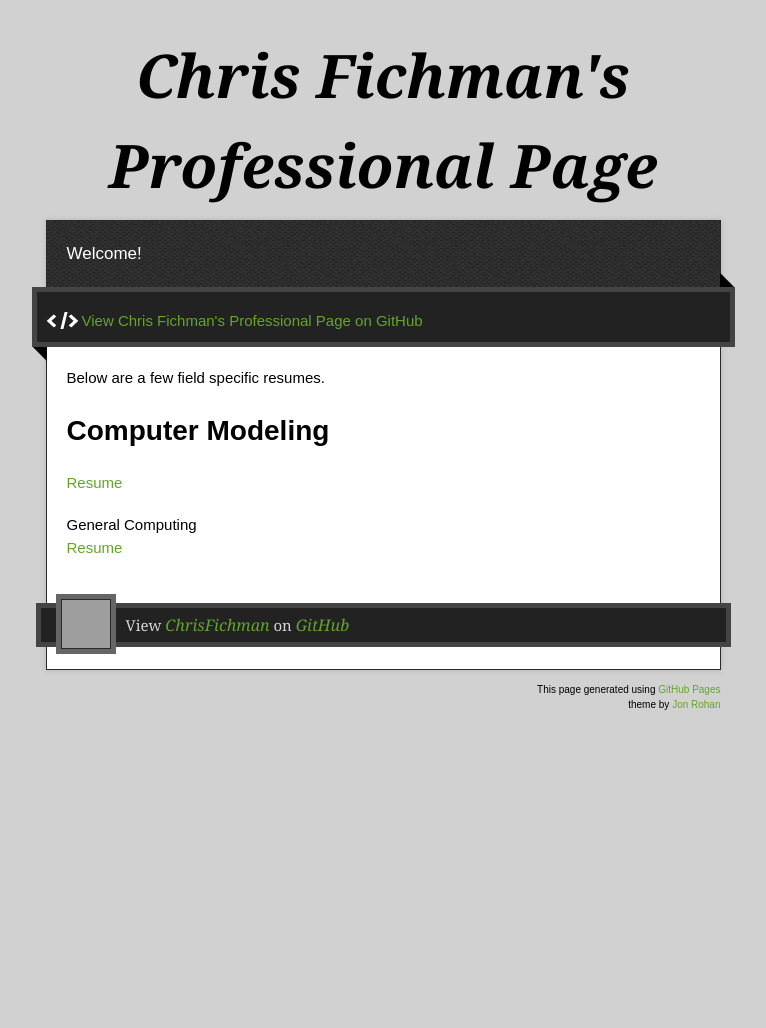
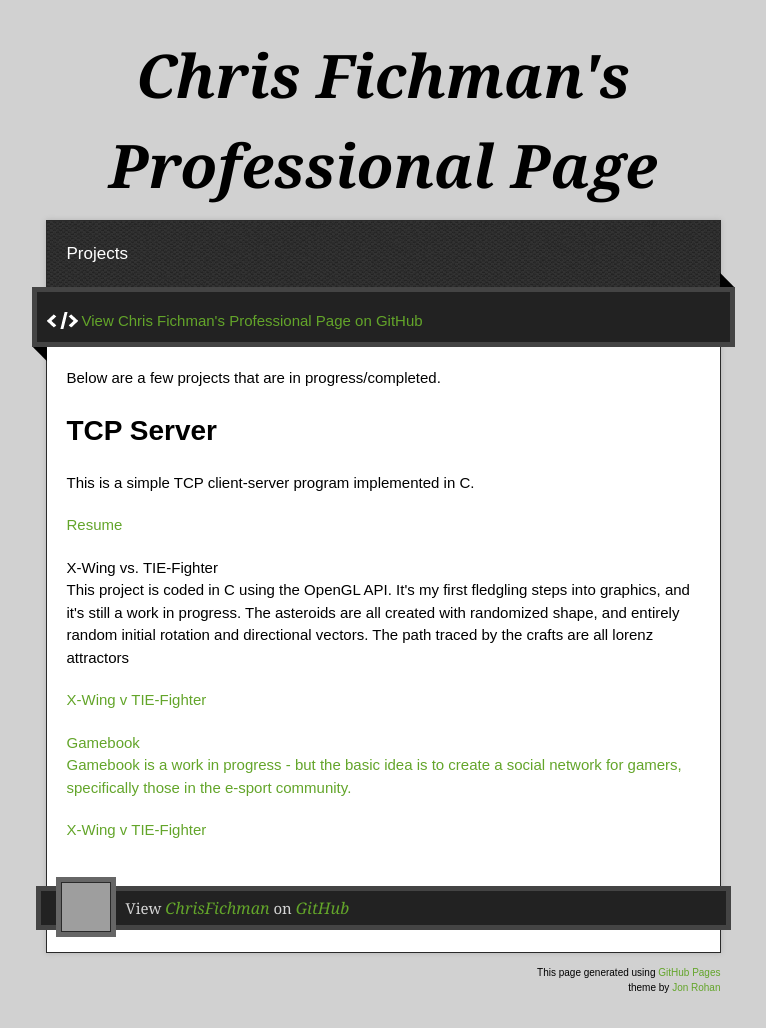
Before and after one commit to ChrisFichman/ChrisFichman.github.io, a plain HTML site: page projects.html in a window 1280 px wide. Shown: the whole page, without its empty margins (257-1023 px from the left). Before the commit the page ends 802 px from the top, so only its background shows below. Drawn offline with nearby package versions, Linux system fonts and the light colour scheme; files that its build step writes are made by us from their sources; grey boxes are pictures that could not be loaded; files whose address does not match are found by name.

Commit message:
Pages up

```diff
--- a/resume/resume.html
+++ b/projects.html
@@ -12,7 +12,7 @@
   <script type="text/javascript" src="javascripts/script.js"></script>
 
   <title>Chris Fichman's Professional Page</title>
-  <meta name="description" content="Resume">
+  <meta name="description" content="Projects">
 
   <meta name="viewport" content="width=device-width,initial-scale=1">
 
@@ -25,7 +25,7 @@
       <h1 class="title">Chris Fichman's Professional Page</h1>
     </header>
     <div id="container">
-      <p class="tagline">Welcome!</p>
+      <p class="tagline">Projects</p>
       <div id="main" role="main">
         <div class="download-bar">
         <div class="inner">
@@ -34,15 +34,19 @@
         <span class="blc"></span><span class="trc"></span>
         </div>
         <article class="markdown-body">
-          <p>Below are a few field specific resumes.</p>
+          <p>Below are a few projects that are in progress/completed.</p>
 <h1>
-<a name="computer-modeling" class="anchor" href="#computer-modeling"><span class="octicon octicon-link"></span></a>Computer Modeling</h1>
-
+<a name="tcp-server" class="anchor" href="#tcp-server"><span class="octicon octicon-link"></span></a>TCP Server</h1>
+	<p>This is a simple TCP client-server program implemented in C.</p>
 <p><a href="https://drive.google.com/file/d/0B8Nvzciayw53b1pNSll0X3ZRc00/edit?usp=sharing">Resume</a></p>
 
-<a name="general-computing" class="anchor" href="#general-computing"><span class="octicon octicon-link"></span></a>General Computing</h1>
+<a name="xwing-vs-tie" class="anchor" href="#xwing-vs-tie"><span class="octicon octicon-link"></span></a>X-Wing vs. TIE-Fighter</h1>
+    <p>This project is coded in C using the OpenGL API. It's my first fledgling steps into graphics, and it's still a work in progress. The asteroids are all created with randomized shape, and entirely random initial rotation and directional vectors. The path traced by the crafts are all lorenz attractors</p>
+<p><a href="https://drive.google.com/file/d/0B8Nvzciayw53b1pNSll0X3ZRc00/edit?usp=sharing">X-Wing v TIE-Fighter</a></p>
 
-<p><a href="https://drive.google.com/file/d/0B8Nvzciayw53b1pNSll0X3ZRc00/edit?usp=sharing">Resume</a></p>
+<a name="gamebook" class="anchor" href="#gamebook"><span class="gamebook"></span>Gamebook</h1>
+	<p>Gamebook is a work in progress - but the basic idea is to create a social network for gamers, specifically those in the e-sport community.</p>
+<p><a href="https://drive.google.com/file/d/0B8Nvzciayw53b1pNSll0X3ZRc00/edit?usp=sharing">X-Wing v TIE-Fighter</a></p>
 
         </article>
       </div>
```
